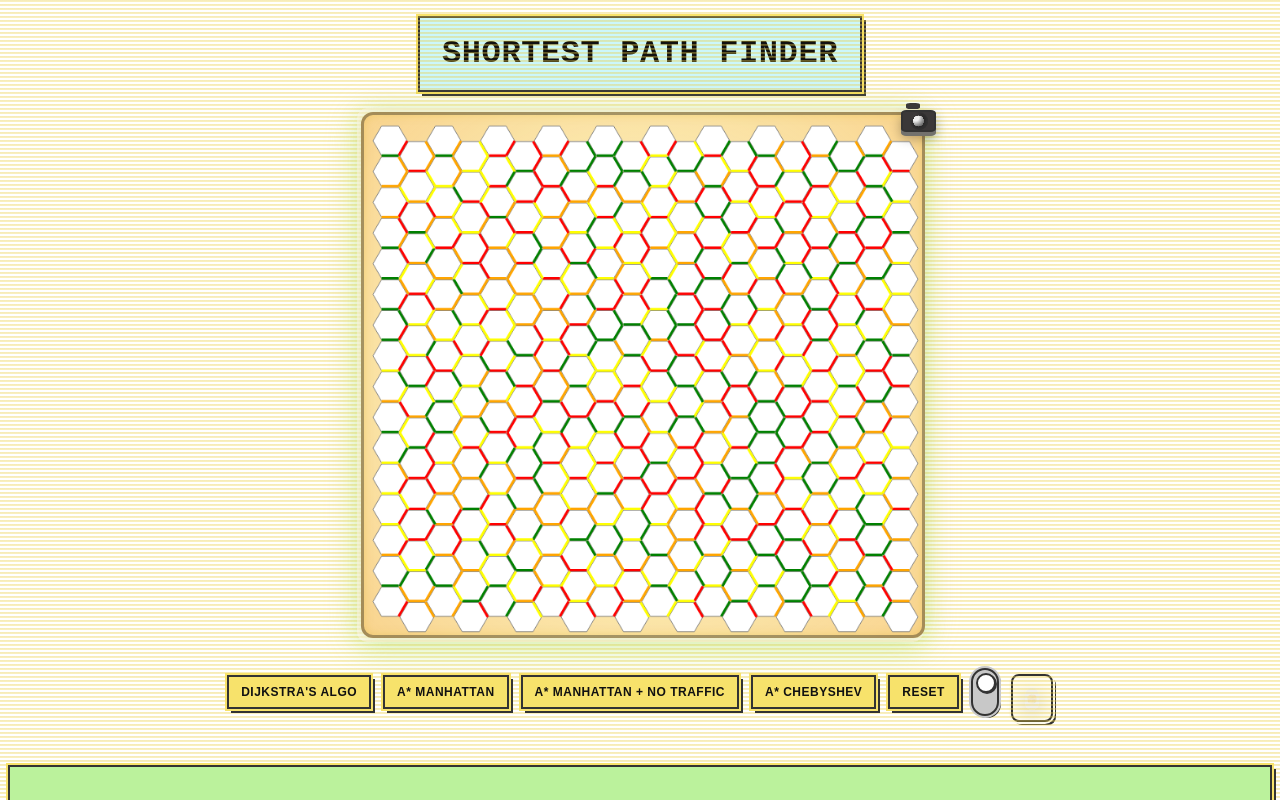
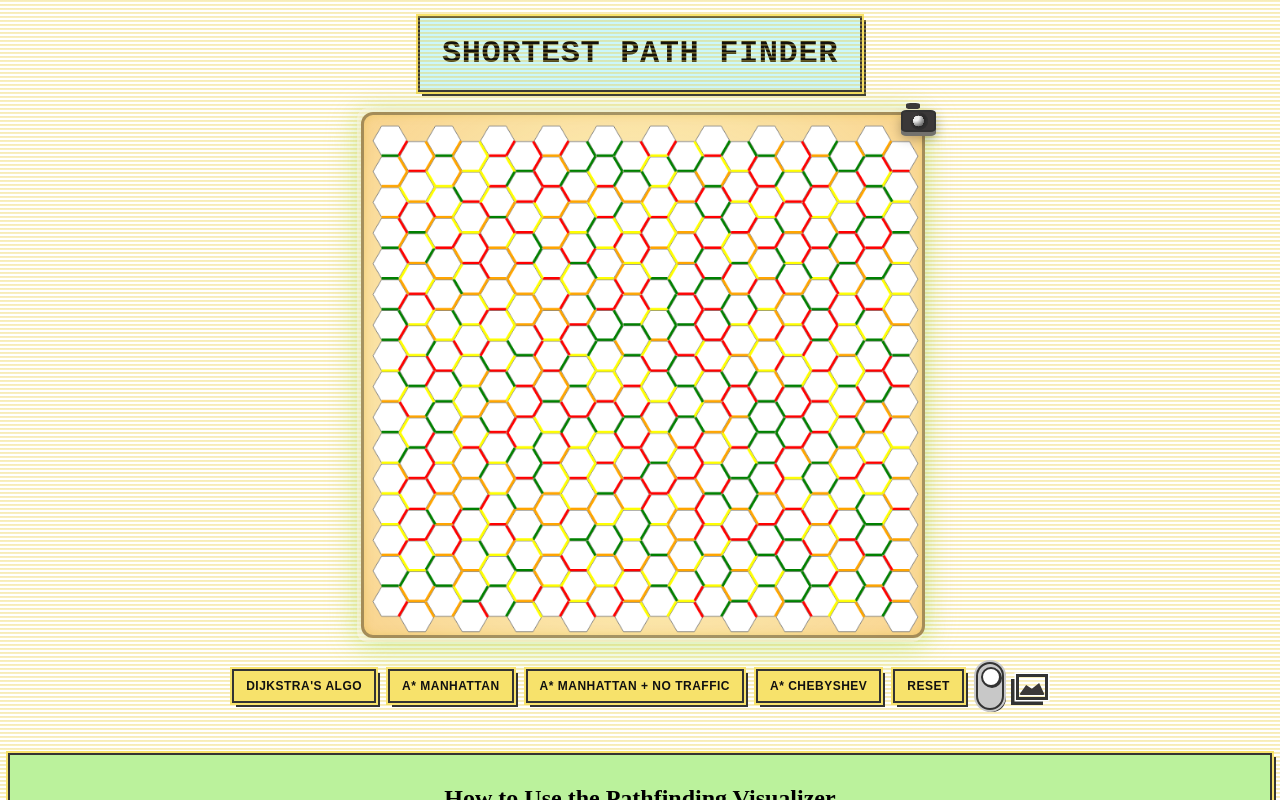
Before and after one commit to harsh10tech/visualizer-dsa, an Angular app: page / in a window 1280 px wide. Both pictures are taken after a click on the button 918 px from the left and 121 px from the top of the page. Shown: the top 800 px of the page. Built offline with nearby package versions, Linux system fonts and the light colour scheme.

Commit message:
Gallery icon added with new preview layout

```diff
--- a/src/app/path-finder/path-finder.component.css
+++ b/src/app/path-finder/path-finder.component.css
@@ -244,7 +244,7 @@ top:0;
   transform: translateY(20px);
 }
 
-/* Captures panel */
+
 .captures {
   margin-top: 12px;
   padding: 10px 12px;
@@ -281,13 +281,25 @@ top:0;
 
 .preview {
   position: relative;
-  background: #ebc036;
+  background: #fce599;
   padding: 10px;
   border: 2px solid #807878;
   box-shadow: 0 0 0 2px #bb8080, 4px 4px 0 0 #333;
+  display: flex;
+  flex-direction: column;
+  align-items: center;
+  max-width: 95vw;
+  max-height: 90vh;
 }
 
-.preview img {
+.preview-main {
+  display: flex;
+  align-items: center;
+  justify-content: center;
+  max-height: calc(80vh - 120px);
+}
+
+.preview-main img {
   max-width: 80vw;
   max-height: 80vh;
   display: block;
@@ -306,6 +318,68 @@ top:0;
 
 .clone-btn { right: 48px; }
 .close-btn { right: 8px; }
+
+/* Horizontal strip inside preview overlay */
+.preview-strip {
+  margin-top: 10px;
+  border-top: 2px solid #cbcf8b;
+  padding-top: 8px;
+  width: 100%;
+  box-sizing: border-box;
+  align-self: stretch; /* make strip span full width of preview */
+}
+
+.preview-strip-inner {
+  display: flex;
+  gap: 6px;
+  overflow-x: auto;
+  overflow-y: hidden;
+  padding: 0 0 4px 0; /* no left padding so first image touches border */
+  -webkit-overflow-scrolling: touch;
+  scroll-snap-type: x mandatory;
+  justify-content: flex-start;
+}
+
+.preview-strip-inner > img:first-child,
+.preview-strip-inner > *:first-child {
+  margin-left: 0; /* ensure first thumb is flush-left */
+}
+
+.preview-strip-inner img {
+  width: 80px;
+  height: 80px;
+  object-fit: cover;
+  border-radius: 6px;
+  border: 2px solid #333;
+  cursor: pointer;
+  opacity: 0.9;
+  scroll-snap-align: start;
+}
+
+.preview-strip-inner img.active {
+  outline: 3px solid #3b3838;
+  opacity: 1;
+}
+
+/* Responsive tweaks for small screens */
+@media (max-width: 600px) {
+  .preview {
+    padding: 8px;
+    max-width: 96vw;
+    max-height: 92vh;
+  }
+  .preview-main {
+    max-height: calc(72vh - 100px);
+  }
+  .preview-main img {
+    max-width: 94vw;
+    max-height: calc(72vh - 100px);
+  }
+  .preview-strip-inner img {
+    width: 56px;
+    height: 56px;
+  }
+}
 
 .camera-btn {
   position: relative;
@@ -366,6 +440,49 @@ top:0;
   cursor: not-allowed;
 }
 
+.gallery-btn{
+  position: relative;
+  display: inline-block;
+  padding: 10px 13px;
+  color: #111;
+  background: transparent;
+  border: 3px solid #333;
+  box-shadow: 0 0 0 1.5px white, -5px 5px 0 0 #333;
+  text-transform: uppercase;
+  font-weight: 700;
+  letter-spacing: 0.5px;
+  cursor: pointer;
+  transition: transform 0.05s ease-in-out;
+  width: fit-content;
+  max-width: 100vw;
+  font-size: clamp(0.6rem, 1vw + 0.1rem, 0.75rem);
+}
+
+.gallery-btn .g-img {
+  position: relative;
+  width: 56%;
+  height: 56%;
+  z-index: 1;
+  display: block;
+}
+
+.gallery-btn .g-img{
+  content: "";
+  position: absolute;
+  left: 0;
+  right: 8%;
+  bottom: 6%;
+  height: 85%;
+  width: 100%;
+  background: #3b3838;
+  clip-path: polygon(0% 100%, 28% 40%, 50% 62%, 78% 28%, 100% 100%);
+  border-radius: 2px;
+}
+
+.gallery-btn:hover { transform: translateY(-2px); box-shadow: 0 6px 0 #72716d, 0 8px 16px rgba(0,0,0,0.2); }
+.gallery-btn:active { transform: translateY(2px); box-shadow: 0 2px 0 #72716d, 0 4px 8px rgba(0,0,0,0.2); }
+
+
 .gallery-wrapper {
   position: relative;
   display: inline-block;
@@ -386,6 +503,11 @@ top:0;
   border-radius: 12px;
   box-shadow: 0 5px 20px rgba(0,0,0,0.2);
   animation: fadeIn 0.3s ease-in-out;
+  /* Make gallery horizontally scrollable */
+  flex-wrap: nowrap;
+  overflow-x: auto;
+  overflow-y: hidden;
+  max-width: 90vw;
 }
 
 .thumbnail {
@@ -401,7 +523,7 @@ top:0;
 }
 
 .thumbnail:hover {
-  transform: scale(10.5) translateY(-10px); /* Mac OS style zoom */
+  transform: scale(10.5) translateY(-10px);
 }
 
 .overlay {
--- a/src/app/path-finder/path-finder.component.html
+++ b/src/app/path-finder/path-finder.component.html
@@ -27,13 +27,10 @@
         <input type="checkbox" [(ngModel)]="resetSelections" />
         <span class="slider-vert"></span>
       </label>
-      <div class="captures" *ngIf="captures.length" (mouseleave)="toggleThumbnails(false)">
-        <div class="gallery-icon"(mouseenter)="toggleThumbnails(true)"></div>
-        <div class="thumbnail-dock">
-          <div class="thumbnail" *ngFor="let cap of captures" (click)="openPreview(cap)">
-            <img  [src]="cap" alt="thumbnail"/>
-          </div>
-        </div>
+      <div *ngIf="captures.length">
+        <button class="gallery-btn" aria-label="Open gallery" (click)="openPreview(true)">
+          <span class="g-img" aria-hidden="true"></span>
+        </button>
       </div>
     </div>
   </div>
@@ -46,11 +43,23 @@
       <div class="retro-box" *ngIf="distance">Distance : {{distance}} units</div>
     </div>
   </div>
-  <div class="preview-overlay" *ngIf="selectedCapture" (click)="closePreview()">
+  <div class="preview-overlay" *ngIf="showPreviews" (click)="closePreview()">
     <div class="preview" (click)="$event.stopPropagation()">
-      <img [src]="selectedCapture!" />
-      <button class="clone-btn" (click)="cloneSelected()">Clone</button>
-      <button class="close-btn" (click)="closePreview()">×</button>
+      <div class="preview-main">
+        <img [src]="selectedCapture!"/>
+      </div>
+      <div class="preview-strip" *ngIf="captures.length">
+        <div class="preview-strip-inner">
+          <img
+            *ngFor="let cap of captures"
+            [src]="cap"
+            [class.active]="cap === selectedCapture"
+            (click)="selectedCapture = cap; $event.stopPropagation()"
+            alt="capture"
+          />
+        </div>
+      </div>
+      <button class="close-btn" (click)="closePreview()">X</button>
     </div>
   </div>
 </div>
--- a/src/app/path-finder/path-finder.component.ts
+++ b/src/app/path-finder/path-finder.component.ts
@@ -38,7 +38,7 @@ export class PathFinderComponent {
   public aStar_Chebyshev_Flag = true;
   public captures: string[] = [];
   public selectedCapture: string | null = null;
-  public showThumbnails:boolean = false;
+  public showPreviews:boolean|  null = false;
   public algorithmDescription: string = '';
   public efforts: number = 0;
   public distance: number = 0;
@@ -785,25 +785,18 @@ export class PathFinderComponent {
     }
   }
 
-  public openPreview(url: string): void {
-    this.selectedCapture = url;
+  public openPreview(flag: boolean): void {
+    this.showPreviews = flag;
+    this.selectedCapture = this.captures.length > 0 ? this.captures[0] : null;
   }
 
   public closePreview(): void {
     this.selectedCapture = null;
-    this.showThumbnails = false;
-  }
-
-  public cloneSelected(): void {
-    if (!this.selectedCapture) return;
-    const win = window.open();
-    if (win) {
-      win.document.write('<iframe src="' + this.selectedCapture + '" frameborder="0" style="border:0; top:0; left:0; bottom:0; right:0; width:100%; height:100%; position:fixed;"></iframe>');
-    }
+    this.showPreviews = false;
   }
 
   public toggleThumbnails(state: boolean): void {
-    this.showThumbnails = state;
+    this.showPreviews = state;
   }
 
   public disabledFlag:()=> boolean =() => !(this.dijkstra_Flag && this.aStar_Manhattan_Flag && this.aStar_Manhattan_Plus_Flag && this.aStar_Chebyshev_Flag);
```
